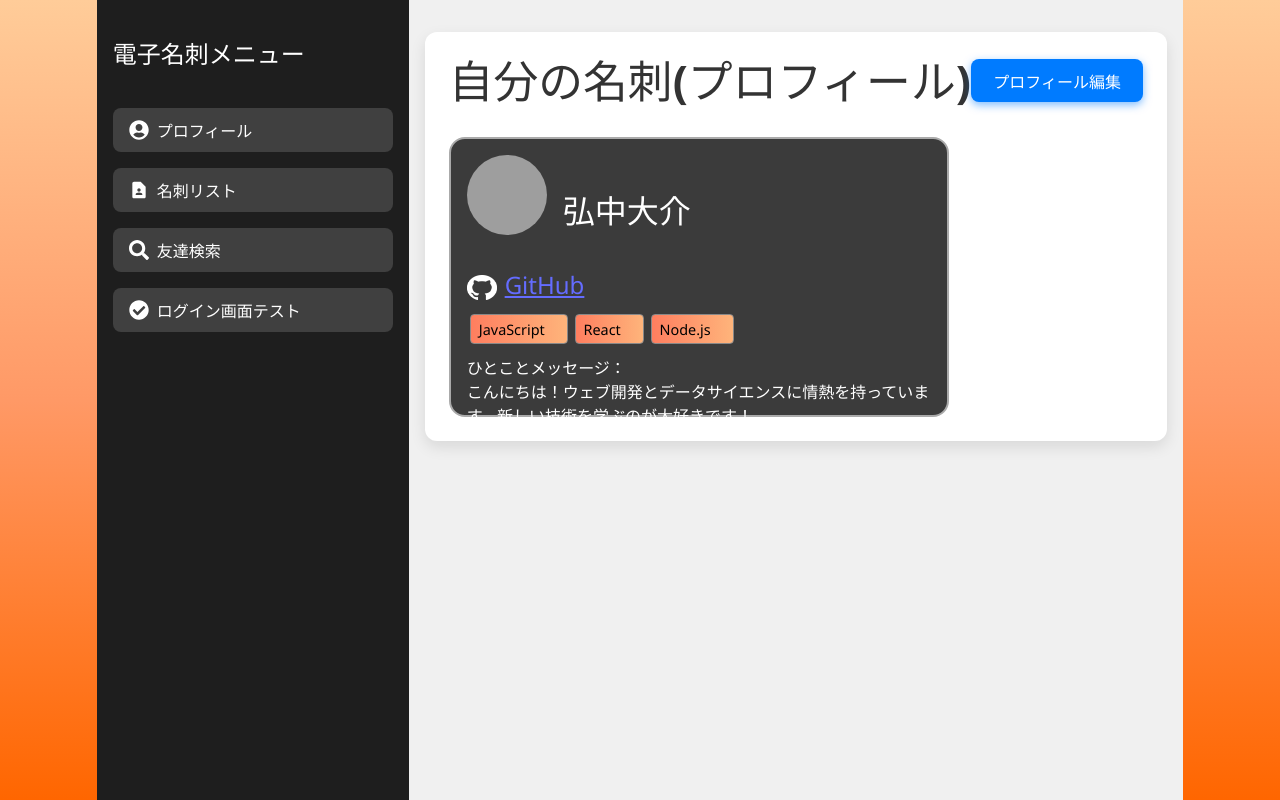
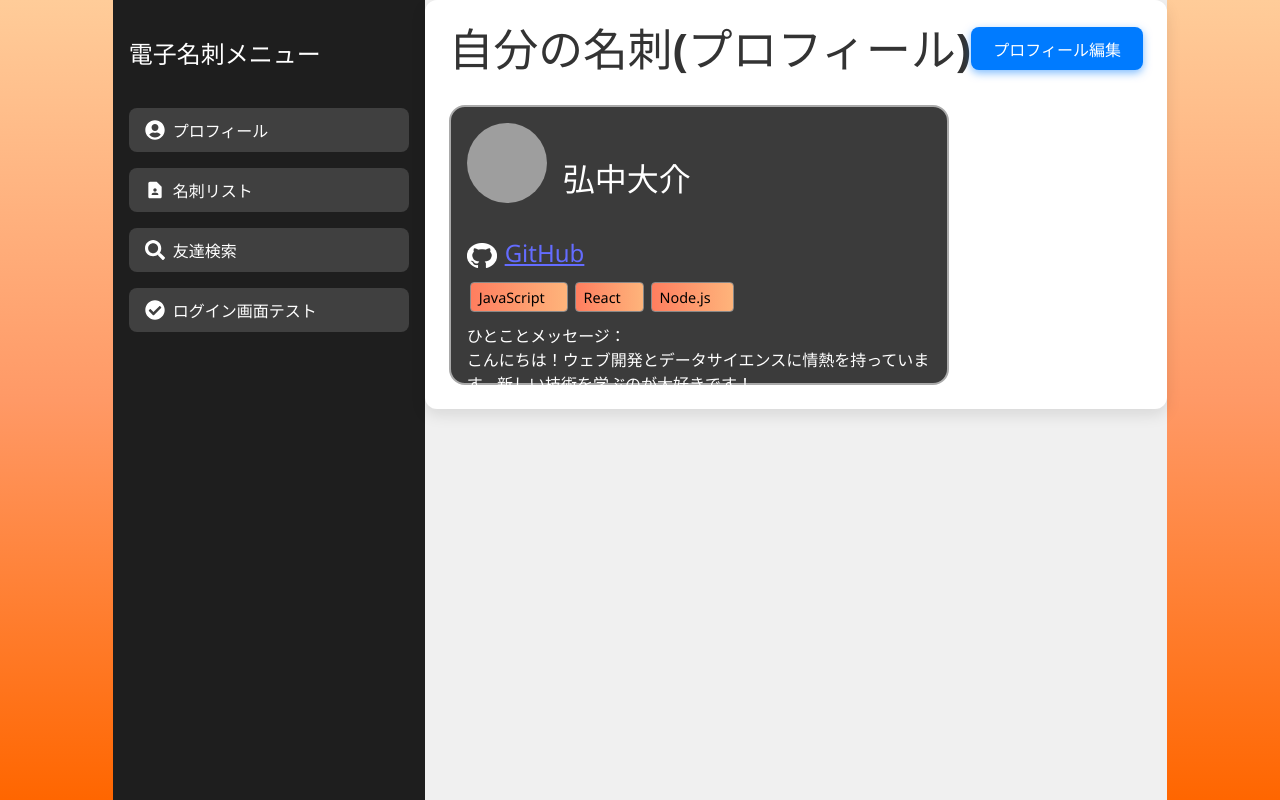
Before and after one commit to thisismine-kai/ElectronicBusinessCard, a React (Vite) app: page /mybusinesscard in a window 1280 px wide. Built offline with nearby package versions, Linux system fonts and the light colour scheme; grey boxes are pictures that could not be loaded.

Commit message:
メッセージ

```diff
--- a/src/pages/MyBusinessCard.jsx
+++ b/src/pages/MyBusinessCard.jsx
@@ -32,7 +32,7 @@ function MyBusinessCard() {
       <main style={{
         flex: 1,
         backgroundColor: '#f0f0f0',  // グレー背景をここで指定
-        padding: '2rem 1rem',
+        padding: '0rem',
         display: 'flex',
         justifyContent: 'center',     // 横方向中央寄せ
         alignItems: 'flex-start',
```
